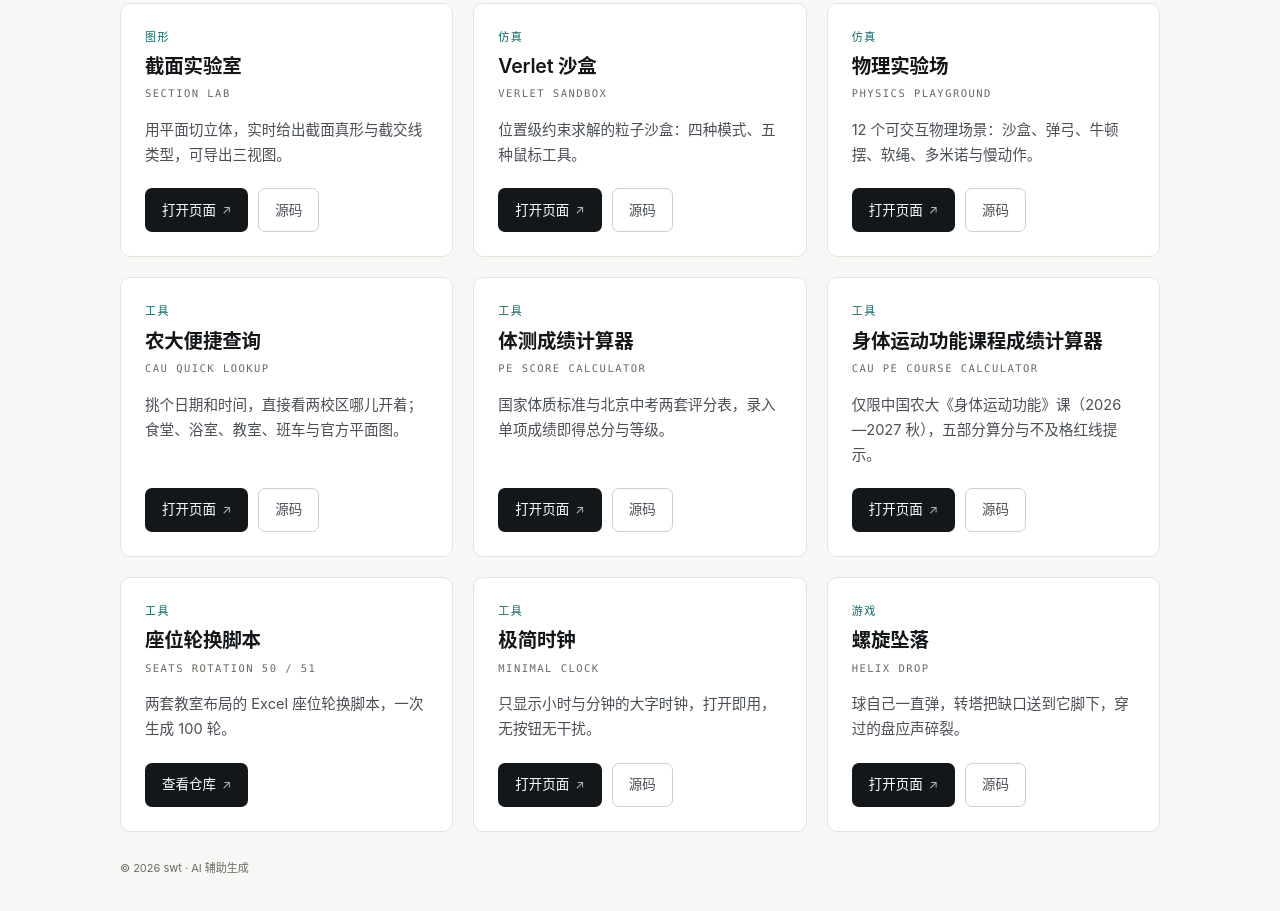
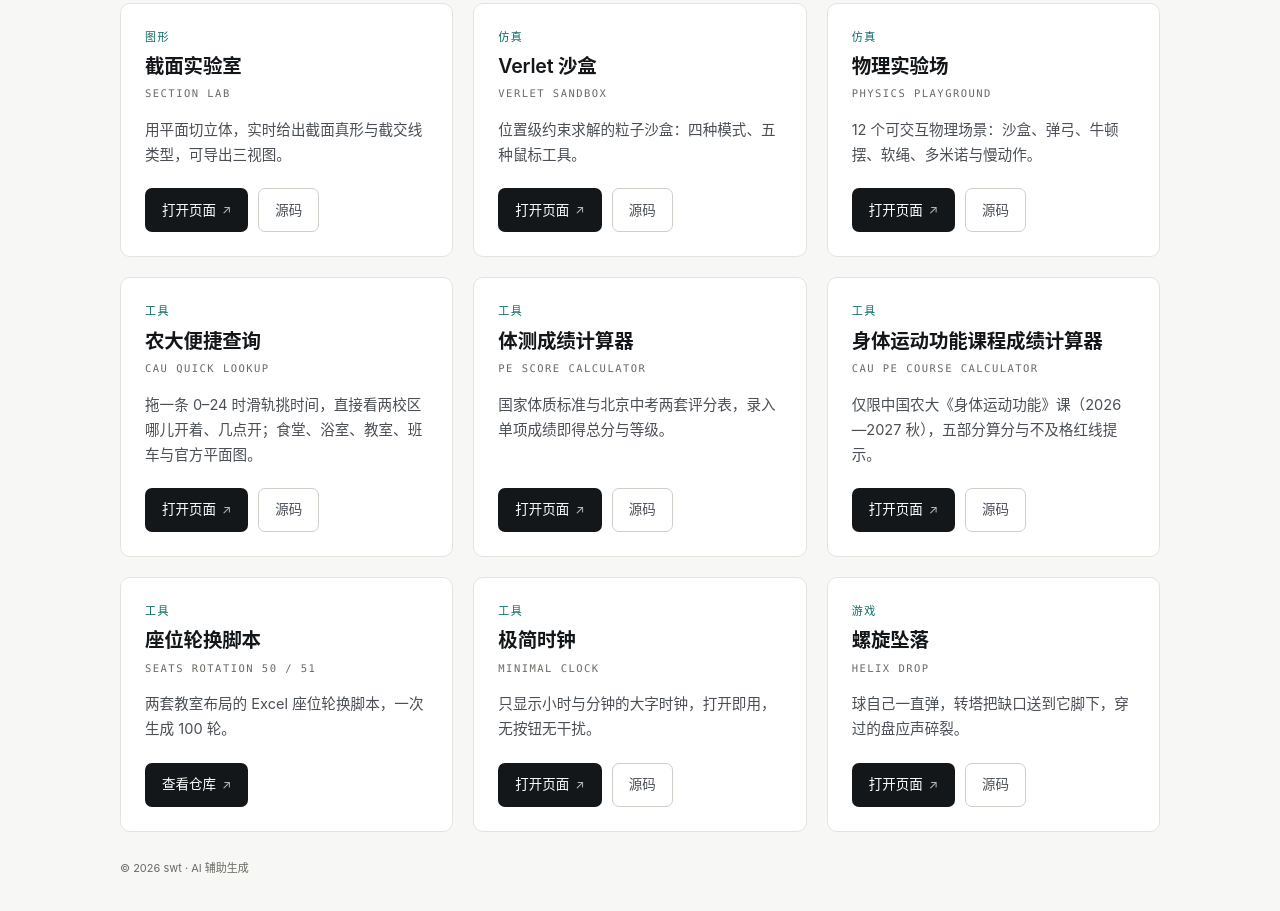
Before and after one commit to wtsswt/projects, a plain HTML site: page index.html in a window 1280 px wide. Shown: the part 631-1542 px from the top of the page. Drawn offline with Linux system fonts and the light colour scheme.

Commit message:
农大便捷查询简介改为时间滑轨

```diff
--- a/index.html
+++ b/index.html
@@ -285,7 +285,7 @@
       <p class="cat">工具</p>
       <h2>农大便捷查询</h2>
       <p class="en">CAU Quick Lookup</p>
-      <p class="desc">挑个日期和时间，直接看两校区哪儿开着；食堂、浴室、教室、班车与官方平面图。</p>
+      <p class="desc">拖一条 0–24 时滑轨挑时间，直接看两校区哪儿开着、几点开；食堂、浴室、教室、班车与官方平面图。</p>
       <div class="links">
         <a class="btn primary" href="https://wtsswt.github.io/cau-quick-lookup/">打开页面<span class="arw">↗</span></a>
         <a class="btn ghost" href="https://github.com/wtsswt/cau-quick-lookup" aria-label="农大便捷查询 源代码">源码</a>
```
